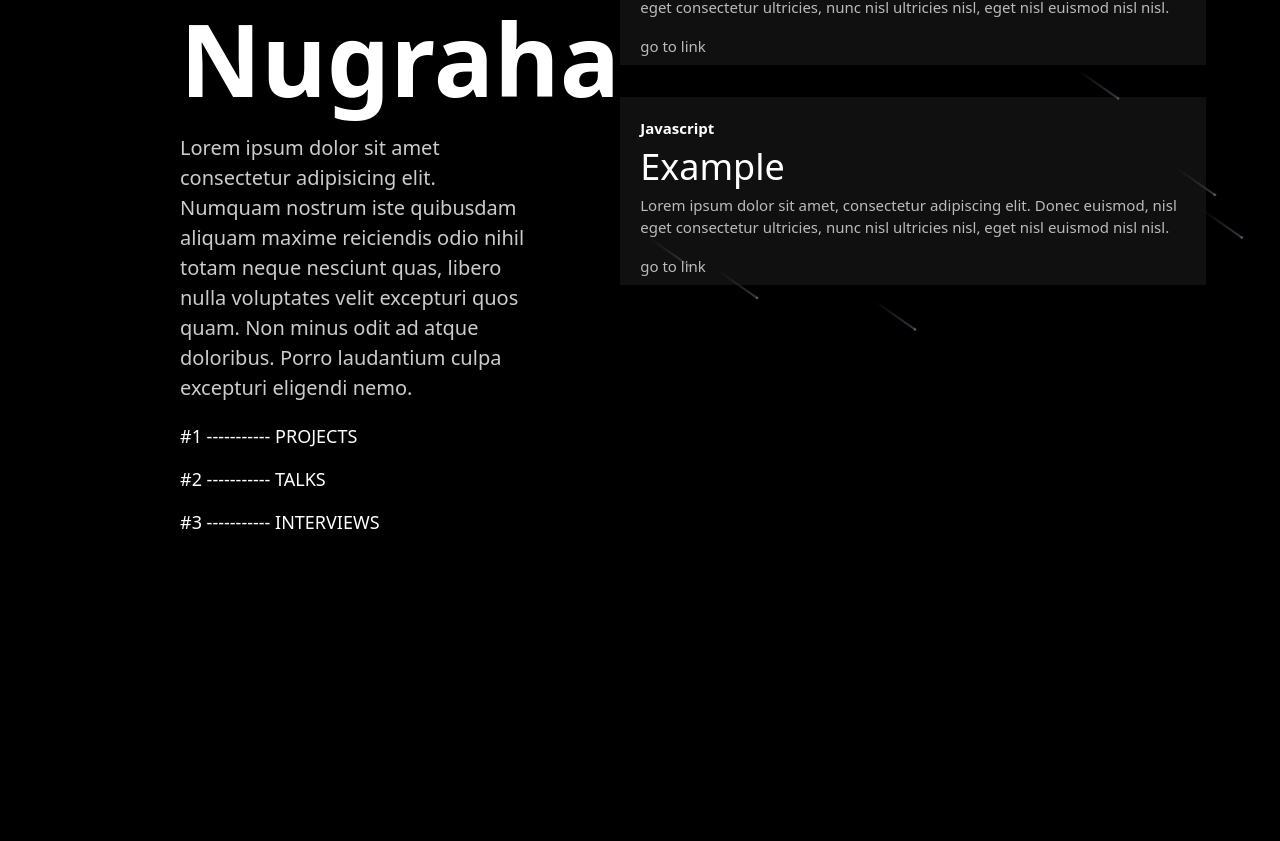
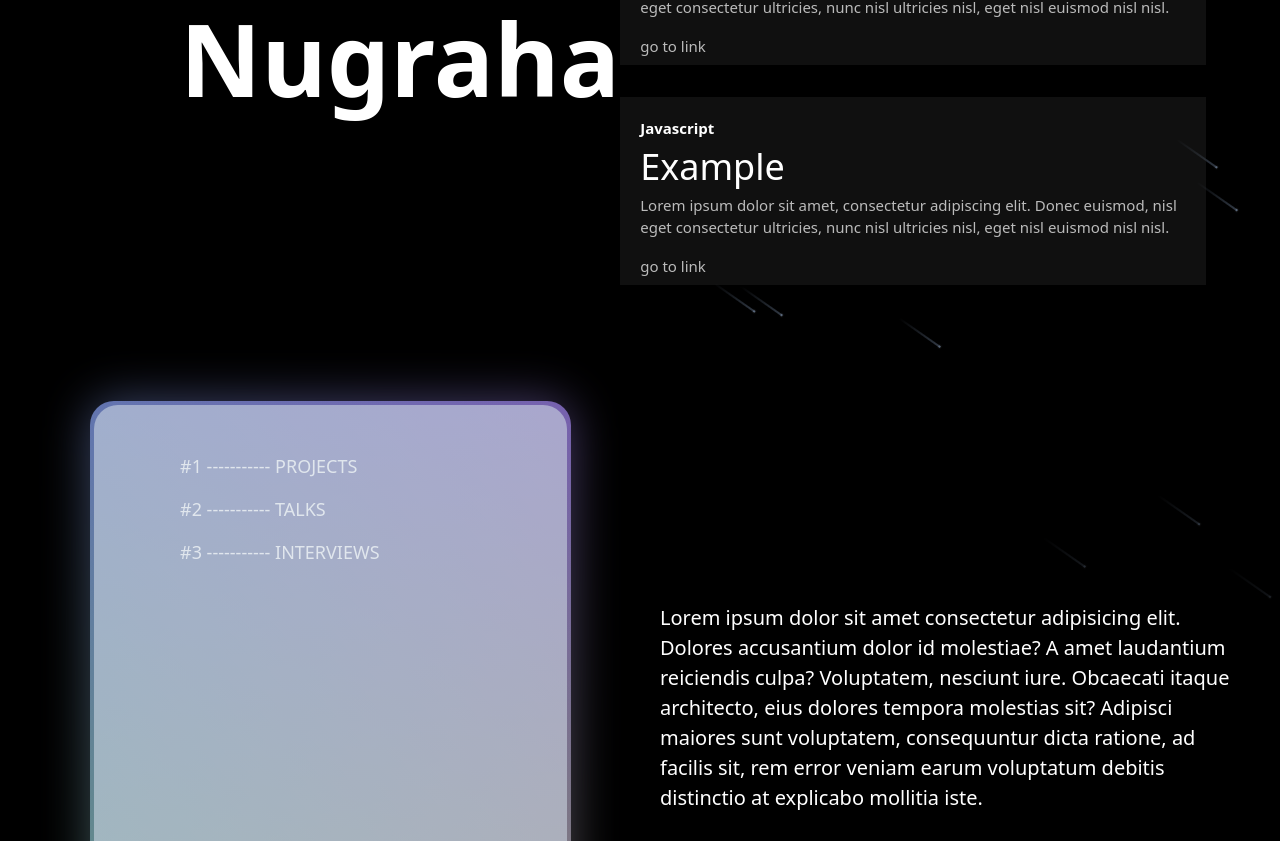
Before and after one commit to DiazNugraha/portofolio, a Next.js app: page / in a window 1280 px wide. Shown: the part 439-1280 px from the top of the page. Before the commit the page ends 975 px from the top, so only its background shows below. Built offline with nearby package versions, Linux system fonts and the light colour scheme.

Commit message:
add profile

```diff
--- a/src/components/home/banner.tsx
+++ b/src/components/home/banner.tsx
@@ -1,12 +1,10 @@
 import { Meteors } from "../ui/meteors";
 import Card from "../ui/card";
+import { TextGenerateEffect } from "../ui/text-generate-effect.";
 
 export default function Banner() {
   return (
-    <div className="h-screen md:h-screen w-full flex relative">
-      <div className="absolute w-full h-full overflow-hidden ">
-        <Meteors number={11} className="" />
-      </div>
+    <div className="h-screen md:h-screen w-full flex">
       <MainScreen />
     </div>
   );
@@ -22,13 +20,14 @@ function MainScreen() {
               <span>Hello, I'm</span>
               <span className="-mt-3 md:-mt-12">Diaz Nugraha</span>
             </h1>
-            <p className="text-[#CCCCCC] text-[15px] md:text-[20px] w-[80%]">
-              Lorem ipsum dolor sit amet consectetur adipisicing elit. Numquam
+            <TextGenerateEffect
+              words="Lorem ipsum dolor sit amet consectetur adipisicing elit. Numquam
               nostrum iste quibusdam aliquam maxime reiciendis odio nihil totam
               neque nesciunt quas, libero nulla voluptates velit excepturi quos
               quam. Non minus odit ad atque doloribus. Porro laudantium culpa
-              excepturi eligendi nemo.
-            </p>
+              excepturi eligendi nemo."
+              className="text-[#CCCCCC] text-[15px] md:text-[20px] w-[80%]"
+            />
           </div>
 
           <div className="mt-3 md:mt-5 flex flex-col gap-2 md:gap-4 text-white text-[12px] md:text-[18px]">
--- a/src/components/home/index.tsx
+++ b/src/components/home/index.tsx
@@ -1,9 +1,15 @@
+import { Meteors } from "../ui/meteors";
 import Banner from "./banner";
+import Profile from "./profile";
 
 export default function HomePage() {
   return (
-    <div className="flex flex-col">
+    <div className="flex flex-col relative">
+      <div className="absolute w-full h-full overflow-hidden">
+        <Meteors number={11} className="" />
+      </div>
       <Banner />
+      <Profile />
     </div>
   );
 }
--- /dev/null
+++ b/src/components/home/profile.tsx
@@ -0,0 +1,23 @@
+import { BackgroundGradient } from "../ui/background-gradient";
+
+export default function Profile() {
+  return (
+    <div className="flex gap-10 flex-col md:flex-row p-10">
+      <div className="flex-1 flex items-center justify-center">
+        <BackgroundGradient>
+          <div className="rounded-3xl w-[200px] h-[300px] md:w-[473px] md:h-[605px] bg-slate-300/60"></div>
+        </BackgroundGradient>
+      </div>
+      <div className="w-full flex-1 flex items-center justify-start">
+        <p className="text-white text-[12px] md:text-[20px]">
+          Lorem ipsum dolor sit amet consectetur adipisicing elit. Dolores
+          accusantium dolor id molestiae? A amet laudantium reiciendis culpa?
+          Voluptatem, nesciunt iure. Obcaecati itaque architecto, eius dolores
+          tempora molestias sit? Adipisci maiores sunt voluptatem, consequuntur
+          dicta ratione, ad facilis sit, rem error veniam earum voluptatum
+          debitis distinctio at explicabo mollitia iste.
+        </p>
+      </div>
+    </div>
+  );
+}
--- /dev/null
+++ b/src/components/ui/text-generate-effect..tsx
@@ -0,0 +1,56 @@
+"use client";
+import { useEffect } from "react";
+import { motion, stagger, useAnimate } from "framer-motion";
+import { cn } from "@/utils/cn";
+import { twMerge } from "tailwind-merge";
+
+export const TextGenerateEffect = ({
+  words,
+  className,
+}: {
+  words: string;
+  className?: string;
+}) => {
+  const [scope, animate] = useAnimate();
+  let wordsArray = words.split(" ");
+  useEffect(() => {
+    animate(
+      "span",
+      {
+        opacity: 1,
+      },
+      {
+        duration: 2,
+        delay: stagger(0.2),
+      }
+    );
+  }, [scope.current]);
+
+  const renderWords = () => {
+    return (
+      <motion.div ref={scope}>
+        {wordsArray.map((word, idx) => {
+          return (
+            <motion.span
+              key={word + idx}
+              className="dark:text-white text-black opacity-0"
+            >
+              {word}{" "}
+            </motion.span>
+          );
+        })}
+      </motion.div>
+    );
+  };
+
+  return (
+    <div
+      className={twMerge(
+        "dark:text-white text-black leading-snug tracking-wide",
+        className
+      )}
+    >
+      {renderWords()}
+    </div>
+  );
+};
```
